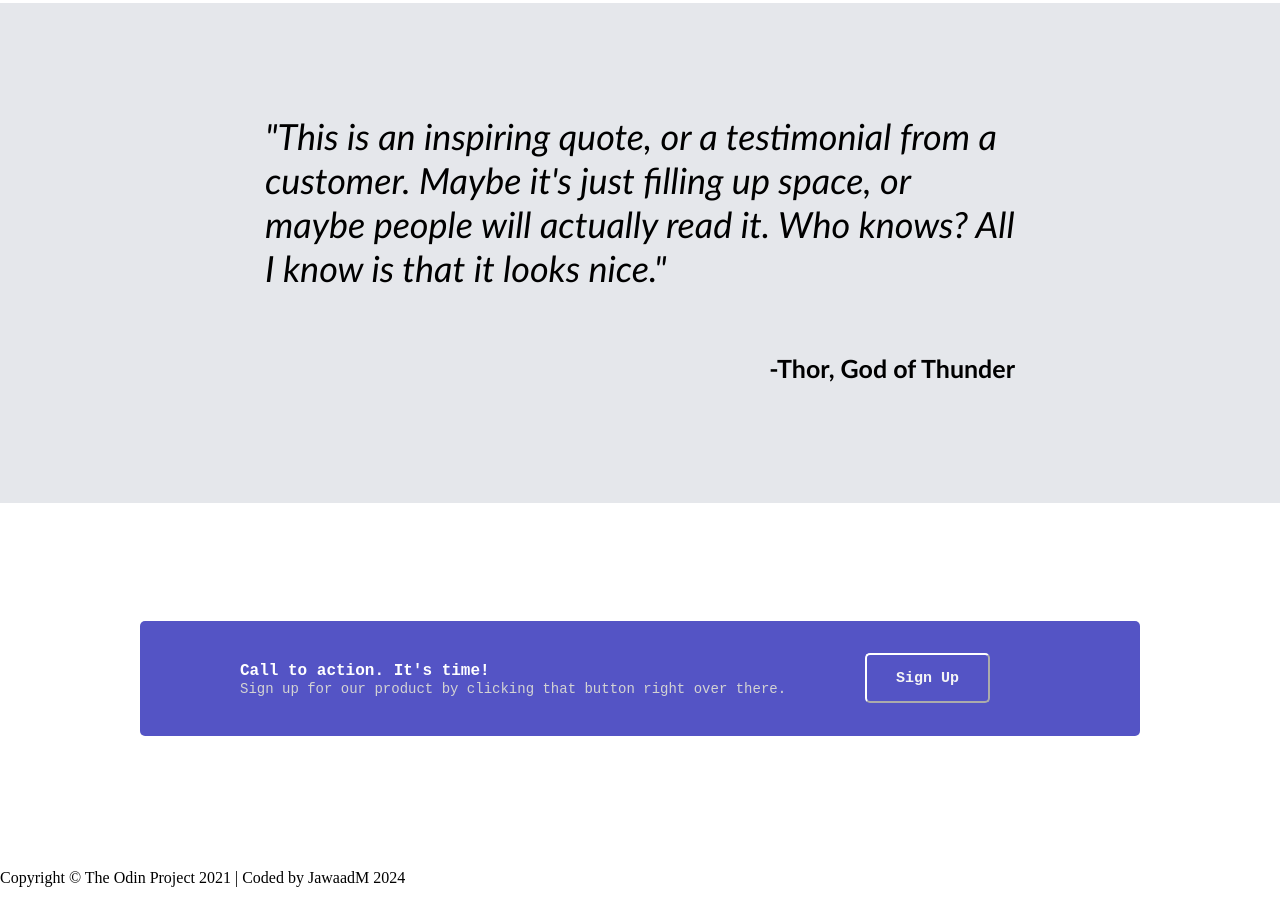
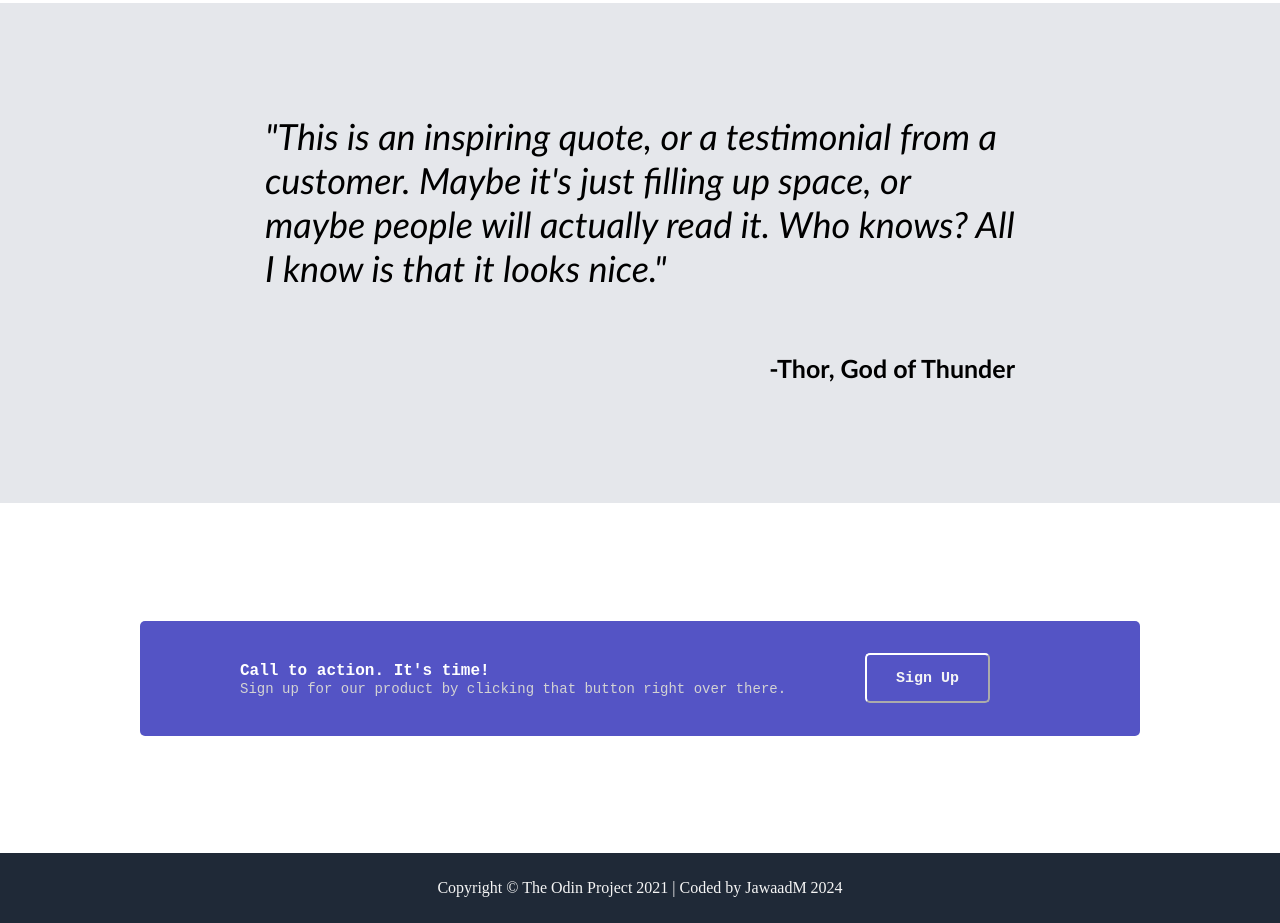
Before and after one commit to Lel020/TOP-Practical, a plain HTML site: page Landing-Page/index.html in a window 1280 px wide. Shown: the part 1147-2070 px from the top of the page. Drawn offline with Linux system fonts and the light colour scheme.

Commit message:
Styled footer

```diff
--- a/Landing-Page/style.css
+++ b/Landing-Page/style.css
@@ -222,3 +222,13 @@ body {
   font-weight: bold;
   font-size: 15px;
 }
+
+/* Footer */
+.footer-container{
+  background-color: rgb(31, 41, 55);
+  display: flex;
+  justify-content: center;
+  align-items: center;
+  padding: 10px;
+  color: whitesmoke;
+}
```
